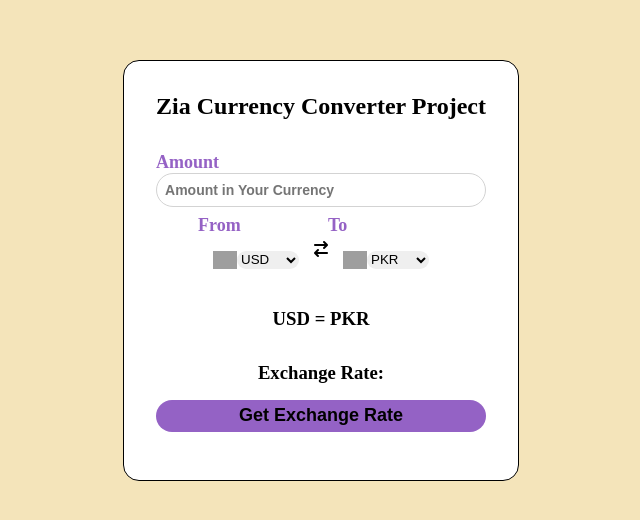
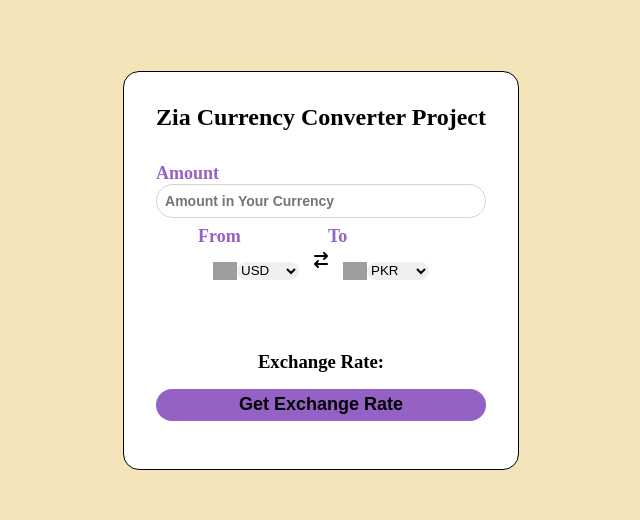
Before and after one commit to Zia-Ul-Qamar-Tech-Notes/Currency-Converter, a plain HTML site: page index.html in a window 1280 px wide. Shown: the part 130-650 px from the top of the page, without its empty margins (319-959 px from the left). Drawn offline with Linux system fonts and the light colour scheme; grey boxes are pictures that could not be loaded.

Commit message:
finalUpdate index.html

```diff
--- a/index.html
+++ b/index.html
@@ -125,7 +125,7 @@
             </div>
           </div>
         </div>
-        <h3 id="result"> USD =  PKR</h3>
+        <h3 id="result">  </h3>
         <h3 id="result1">Exchange Rate: </h3>
         <button>Get Exchange Rate</button>
       </form>
```
